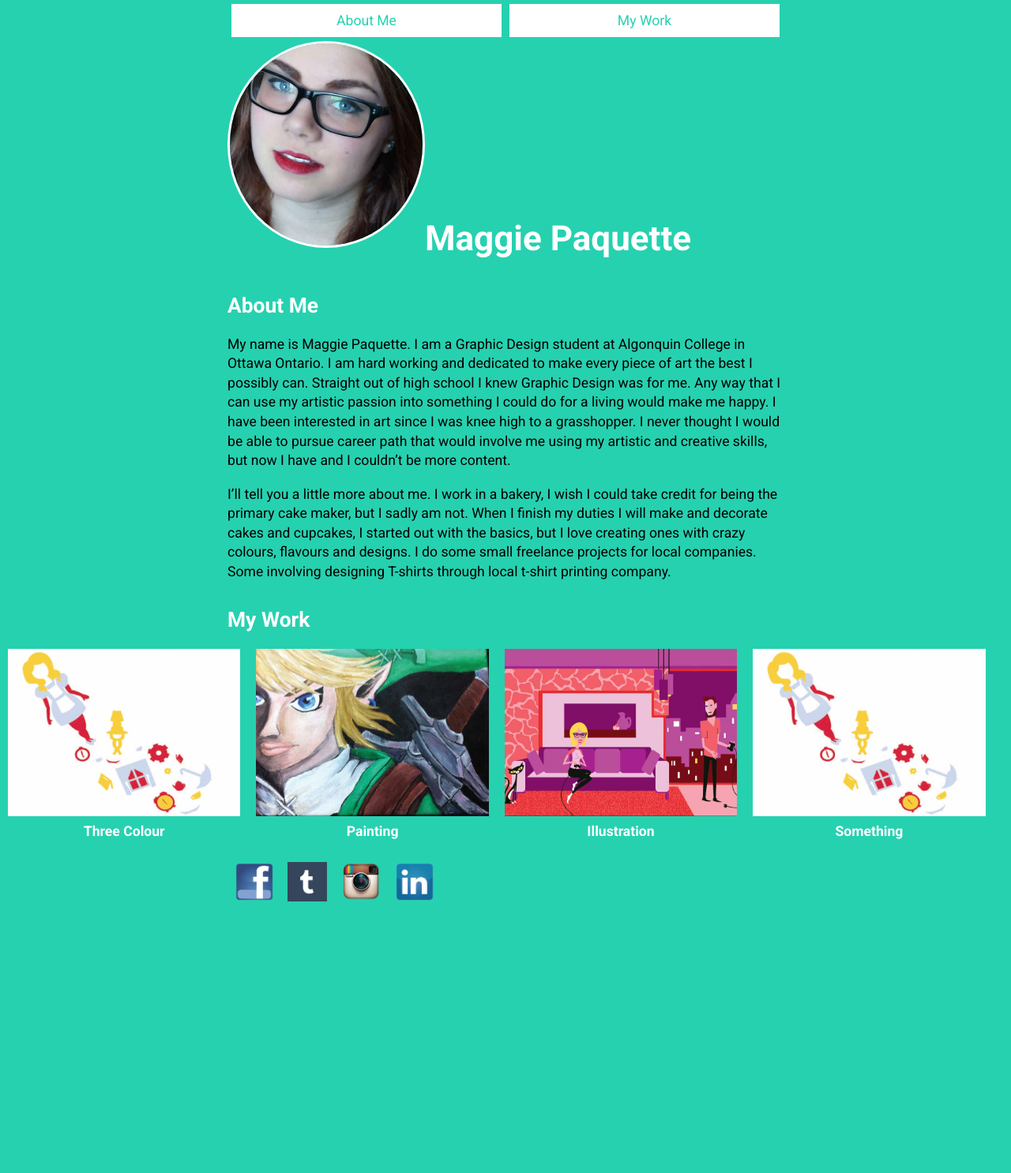
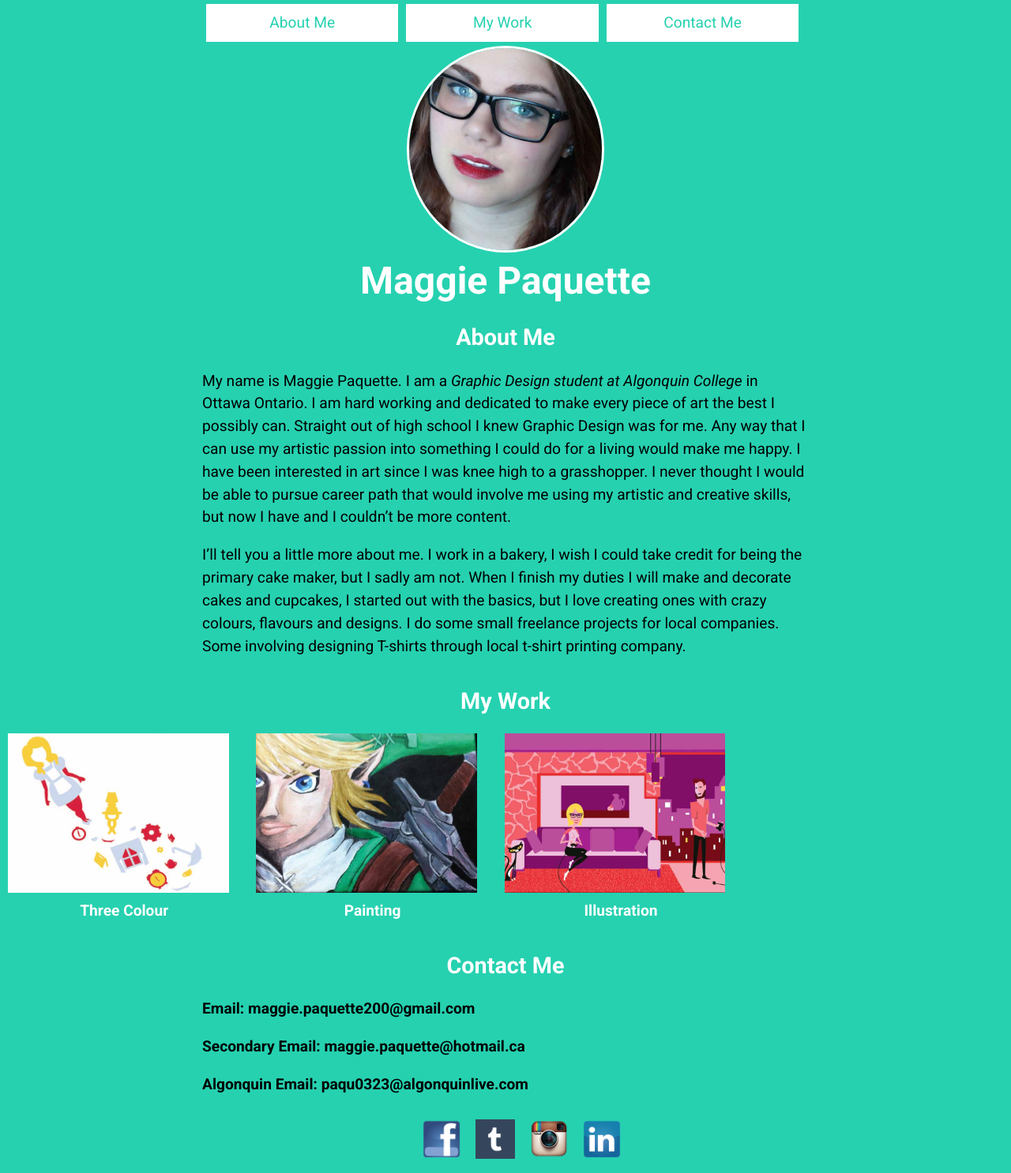
Before and after one commit to Mjams/dsn1675-project-1, a plain HTML site: page index.html in a window 1280 px wide. Shown: the whole page at 79% size. Before the commit the page ends 1150 px from the top, so only its background shows below. Drawn offline with Linux system fonts and the light colour scheme.

Commit message:
added contact me, and also add it to the nav

```diff
--- a/css/main.css
+++ b/css/main.css
@@ -41,7 +41,7 @@ body{
   padding: 0.5em;
   text-align: center;
   float: left;
-  width: 50%;
+  width: 33%;
   border: solid #26d1b0 5px;
   list-style-type: none;
   display: inline-block;
@@ -94,7 +94,7 @@ p{
 }
 
 .img{
-  width: 100%;
+  width: 95%;
 }
 
 figure{
@@ -110,14 +110,33 @@ figcaption{
 }
 
 .logo{
-  width: 25%;
+  width: 40px;
   display: inline-block;
-  float: left;
+
 }
 
 footer{
   padding: 1em;
 }
+
+.footer{
+  width: 100%;
+}
+
+.footer li {
+  list-style-type: none;
+  float: left;
+  width: 25%;
+  display: inline-block;
+}
+
+@media only screen and (min-width: 25em){
+  .logo{
+    width: 50px;
+  }
+
+}
+
 
 @media only screen and (min-width: 30em) {
 
@@ -132,11 +151,16 @@ footer{
 
   .logo{
     width: 50px;
-    display: block;
     margin: 0.5em;
   }
 
+  .footer{
+    width: 75%;
+    margin: 0 auto;
+  }
+
 }
+
 
 @media only screen and (min-width: 40em){
 
@@ -144,32 +168,40 @@ footer{
     float: left;
     width: 46%;
   }
+
+  .footer{
+    width: 45%;
+  }
 }
 
 @media only screen and (min-width: 60em){
 
-  .profile{
-    float: left;
-    display: inline-block;
-  }
-
-  h1 {
-    padding-bottom: 0.5em;
-    padding-top: 5em;
-    float: left;
-  }
-
-  h2{
-    text-align: left;
-    clear: both;
+  html{
+    font-size: 120%;
+    line-height: 1.5;
   }
 
   figure{
     width: 23%
   }
+
+  .footer{
+    width: 25%
+  }
+
+  .contact{
+    clear: both;
+  }
+
 }
 
 @media print {
+
+  h1{
+    color: black;
+    padding: 0;
+    margin: 0;
+  }
 
   nav {
     display: none;
@@ -190,7 +222,11 @@ footer{
     display: none;
   }
 
-  h2 {
+  .work{
+    display: none;
+  }
+
+  .about{
     display: none;
   }
 
@@ -208,4 +244,9 @@ footer{
     display: none;
   }
 
+  .contact{
+    color: black;
+  }
+
+
 }
--- a/index.html
+++ b/index.html
@@ -16,6 +16,7 @@
       <ul>
         <li><a href="#me">About Me</a></li>
         <li><a href="#my">My Work</a></li>
+        <li><a href="cont">Contact Me</a></li>
       </ul>
   </nav>
 <div class="wrapper">
@@ -28,7 +29,7 @@
 <main>
 <div class="wrapper">
   <h2 id="me" class="about">About Me</h2>
-  <p>My name is Maggie Paquette. I am a Graphic Design student at Algonquin College in Ottawa Ontario. I am hard working and dedicated to make every piece of art the best I possibly can. Straight out of high school I knew Graphic Design was for me. Any way that I can use my artistic passion into something I could do for a living would make me happy. I have been interested in art since I was knee high to a grasshopper. I never thought I would be able to pursue career path that would involve me using my artistic and creative skills, but now I have and I couldn’t be more content.</p>
+  <p>My name is Maggie Paquette. I am a <em>Graphic Design student at Algonquin College</em> in Ottawa Ontario. I am hard working and dedicated to make every piece of art the best I possibly can. Straight out of high school I knew Graphic Design was for me. Any way that I can use my artistic passion into something I could do for a living would make me happy. I have been interested in art since I was knee high to a grasshopper. I never thought I would be able to pursue career path that would involve me using my artistic and creative skills, but now I have and I couldn’t be more content.</p>
   <p>I’ll tell you a little more about me. I work in a bakery, I wish I could take credit for being the primary cake maker, but I sadly am not. When I finish my duties I will make and decorate cakes and cupcakes, I started out with the basics, but I love creating ones with crazy colours, flavours and designs. I do some small freelance projects for local companies. Some involving designing T-shirts through local t-shirt printing company.</p>
 
   <h2 id="my" class="work">My Work</h2>
@@ -49,20 +50,25 @@
 <figcaption>Illustration</figcaption>
 </figure>
 
-<figure>
-<img class="img" src="images/alice.jpg" alt="">
-<figcaption>Something</figcaption>
-</figure>
 </main>
 
 
 <footer>
   <div class="wrapper">
-  <a href="https://www.facebook.com/maggie.paquette2"><img class="logo" src="images/facebook.png" alt=""></a>
-  <a href="http://maggiesmeow.tumblr.com/"><img class="logo" src="images/tumblr.png" alt=""></a>
-  <a href="https://instagram.com/maggie_paquette/"><img class="logo" src="images/instagram.png" alt=""></a>
-  <a href="https://www.linkedin.com/profile/view?id=AAIAABq4mZgB7XDpkuv3W9zrAYn9nJMusJyNIPc&trk=nav_responsive_tab_profile_pic"><img class="logo" src="images/linkedin.png" alt=""></a>
-</div>
+    <h2 class="contact">Contact Me</h2>
+    <p><strong>Email: maggie.paquette200@gmail.com</strong></p>
+    <p><strong>Secondary Email: maggie.paquette@hotmail.ca</strong></p>
+    <p><strong>Algonquin Email: paqu0323@algonquinlive.com</strong></p>
+  </div>
+
+  <nav class="footer">
+    <ul>
+      <li><a href="https://www.facebook.com/maggie.paquette2"><img class="logo" src="images/facebook.png" alt=""></a></li>
+      <li><a href="http://maggiesmeow.tumblr.com/"><img class="logo" src="images/tumblr.png" alt=""></a></li>
+      <li><a href="https://instagram.com/maggie_paquette/"><img class="logo" src="images/instagram.png" alt=""></a></li>
+      <li><a href="https://www.linkedin.com/profile/view?id=AAIAABq4mZgB7XDpkuv3W9zrAYn9nJMusJyNIPc&trk=nav_responsive_tab_profile_pic"><img class="logo" src="images/linkedin.png" alt=""></a></li>
+    </ul>
+  </nav>
 </footer>
 
 
```
